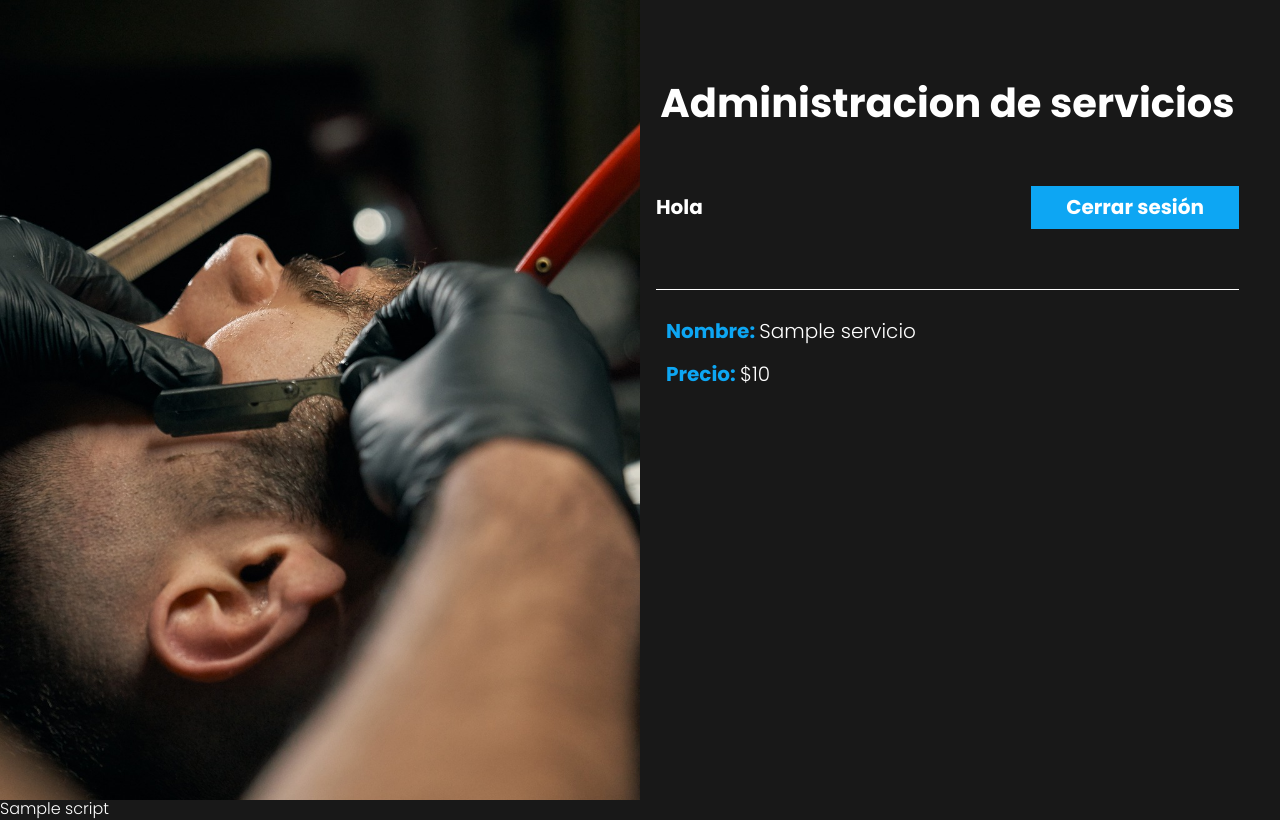
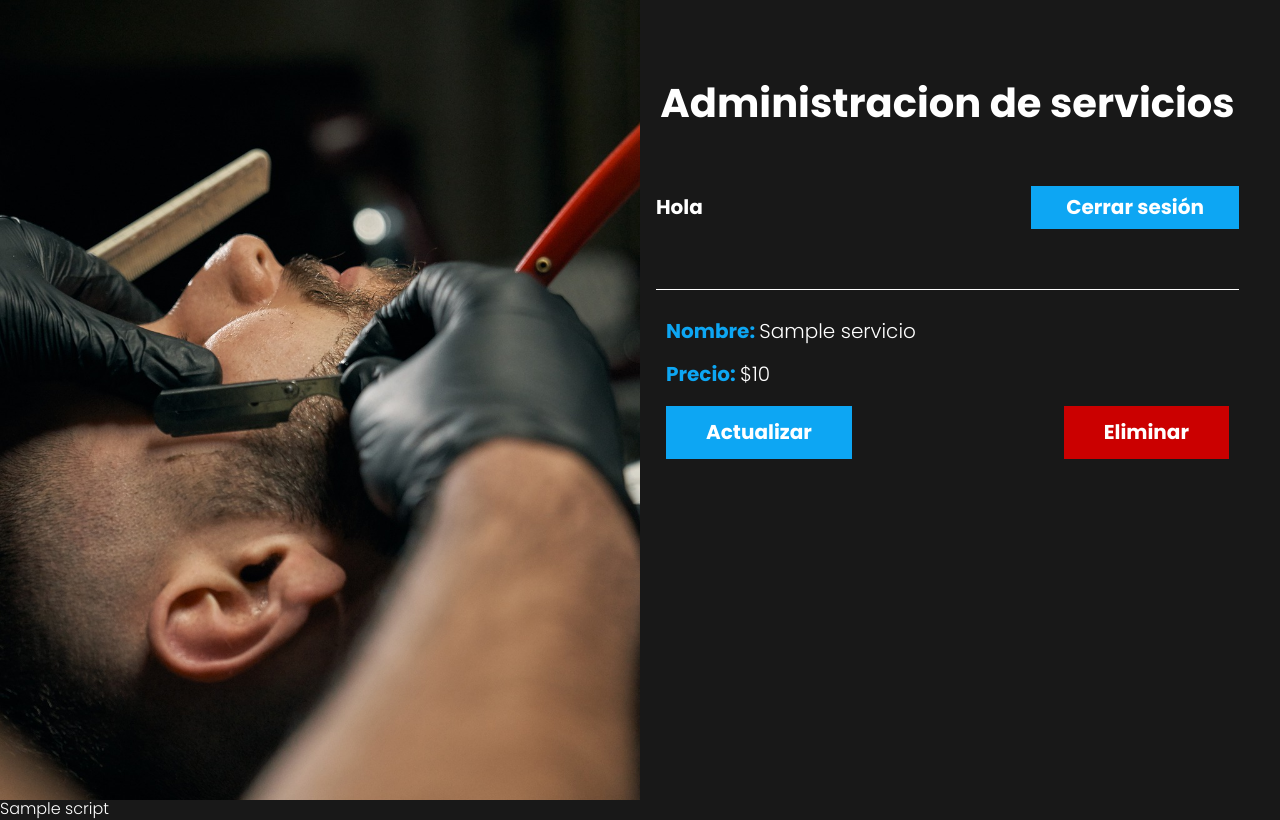
Before and after one commit to ivan-burgio/proyecto-appsalon-mvc, a PHP site: the page made by views/servicios/index.php in a window 1280 px wide. Run offline with PHP 8.4, Linux system fonts and the light colour scheme; tables that the repository leaves empty hold one stand-in row (values such as "Sample post"); the template is opened without the code that fills it: most values are stand-ins (such as "Sample title", 1, 10 or a date in 2020).

Commit message:
CSS a los servicios

```diff
--- a/src/scss/componentes/_acciones.scss
+++ b/src/scss/componentes/_acciones.scss
@@ -7,6 +7,7 @@
     @include m.tablet {
         display: flex;
         justify-content: space-between;
+        align-items: center;
     }
 
     a {
--- a/src/scss/layout/_admin.scss
+++ b/src/scss/layout/_admin.scss
@@ -21,4 +21,13 @@
 
 .servicios {
     @extend .citas;
+
+    .acciones {
+        margin: 0;
+    }
+
+    .boton, .boton-eliminar {
+        margin: 0;
+    }
+
 }
--- a/views/servicios/index.php
+++ b/views/servicios/index.php
@@ -7,6 +7,15 @@
         <li>
             <p>Nombre: <span><?php echo $servicio->nombre; ?></span></p>
             <p>Precio: <span>$<?php echo $servicio->precio; ?></span></p>
+
+            <div class="acciones">
+                <a class="boton" href="/servicios/actualizar?id=<?php echo $servicio->id ?>">Actualizar</a>
+
+                <form action="/servicios/eliminar" method="POST">
+                    <input type="hidden" name="id" value="<?php echo $servicio->id ?>">
+                    <input type="submit" class="boton-eliminar" value="Eliminar">
+                </form>
+            </div>
         </li>
     <?php } ?>
 </ul>
```
Also changed, not shown: public/build/css/app.css, 1 other file.
